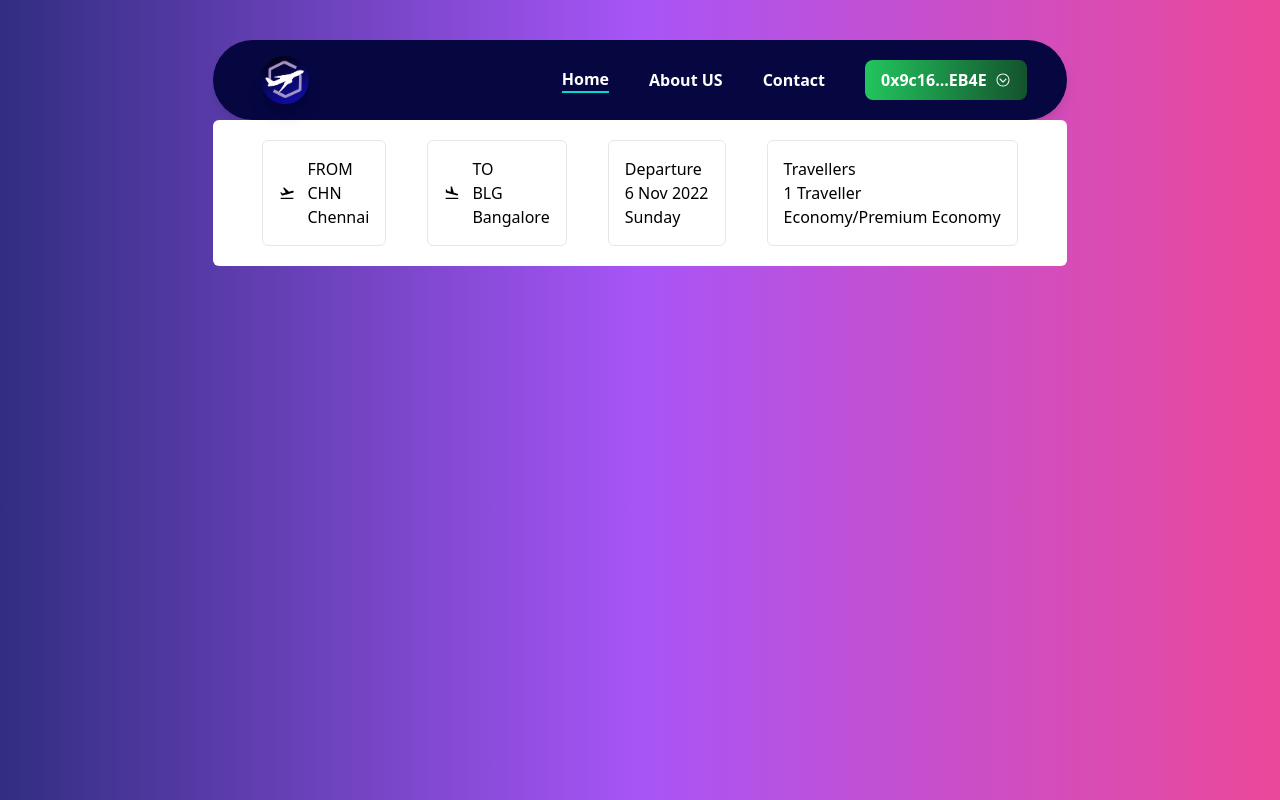
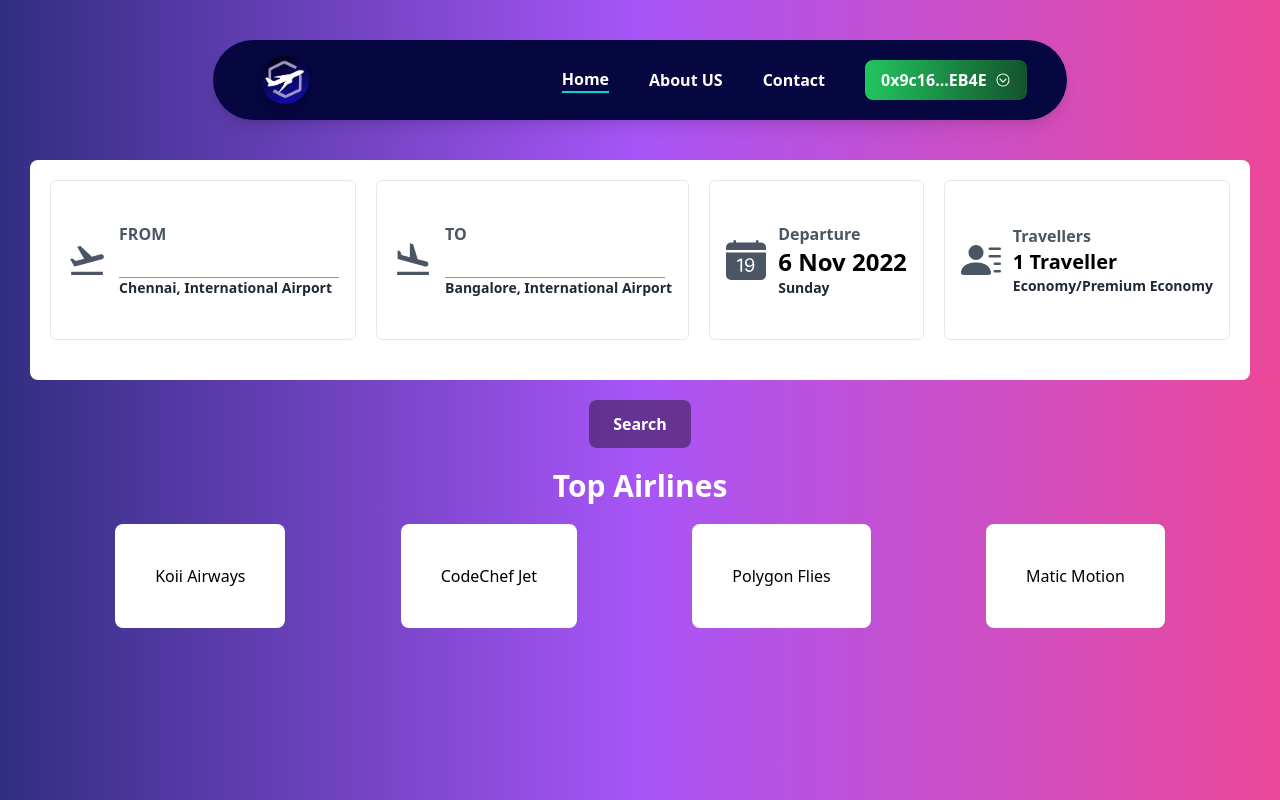
Before and after one commit to mynamasp/flygon-hack-day-bangalore, a Next.js app: page / in a window 1280 px wide. Built offline with nearby package versions, Linux system fonts and the light colour scheme.

Commit message:
Added the Index Page

```diff
--- /dev/null
+++ b/components/indexPage/Airlines.tsx
@@ -0,0 +1,32 @@
+import React from "react";
+
+type Props = {};
+
+const Airlines = (props: Props) => {
+  return (
+    <div className="w-screen text-center ">
+      <p className="text-3xl font-bold my-5 text-white">Top Airlines</p>
+      <div className="flex flex-wrap justify-evenly items-stretch">
+        <Cards title="Koii Airways" logo="" />
+        <Cards title="CodeChef Jet" logo="" />
+        <Cards title="Polygon Flies" logo="" />
+        <Cards title="Matic Motion" logo="" />
+      </div>
+    </div>
+  );
+};
+
+export default Airlines;
+
+interface CardProps {
+  title: string;
+  logo: string;
+}
+
+const Cards = ({ title, logo }: CardProps) => {
+  return (
+    <div className="bg-white p-10 rounded-lg">
+      <div>{title}</div>
+    </div>
+  );
+};
--- a/components/indexPage/BookingCard.tsx
+++ b/components/indexPage/BookingCard.tsx
@@ -1,45 +1,70 @@
 import React from "react";
 import { MdFlightTakeoff, MdFlightLand } from "react-icons/md";
-import { BsFillCalendarDateFill } from "react-icons/bs";
+import { BsFillCalendarDateFill, BsPersonLinesFill } from "react-icons/bs";
+import { TextField } from "@mui/material";
 
 type Props = {};
 
 const BookingCard = (props: Props) => {
   return (
-    <div className="w-screen flex ">
-      <div className="w-2/3 space-x-3 mx-auto bg-white p-5 rounded-md flex justify-evenly items-center">
-        <div className="border flex items-center space-x-3 rounded-md p-4">
-          <MdFlightTakeoff />
+    <>
+      <div className="w-screen flex mt-10">
+        <div className="w-3/8 space-x-3 mx-auto bg-white p-5 rounded-lg flex justify-evenly items-stretch">
           <div className="flex flex-col">
-            <p>FROM</p>
-            <p>CHN</p>
-            <p>Chennai</p>
+            <div className="flex flex-row space-x-5">
+              <div className="border md:hover:scale-125 bg-white ease-out duration-200 h-[10rem] flex flex-row items-center space-x-3 rounded-md p-4">
+                <MdFlightTakeoff className="w-10 h-10 text-gray-600" />
+                <div className="flex flex-col items-start justify-between">
+                  <p className="text-md font-semibold text-gray-600">FROM</p>
+                  <TextField id="standard-basic" variant="standard" />
+                  <p className="text-sm text-gray-800 font-semibold">
+                    Chennai, International Airport
+                  </p>
                 </div>
               </div>
-        <div className="border flex items-center space-x-3 rounded-md p-4">
-          <MdFlightLand />
-          <div className="flex flex-col">
-            <p>TO</p>
-            <p>BLG</p>
-            <p>Bangalore</p>
+              <div className="border md:hover:scale-125 bg-white ease-out duration-200 h-[10rem] flex items-center space-x-3 rounded-md p-4">
+                <MdFlightLand className="w-10 h-10 text-gray-600" />
+                <div className="flex flex-col items-start justify-between">
+                  <p className="text-md font-semibold text-gray-600">TO</p>
+                  <TextField id="standard-basic" variant="standard" />
+                  <p className="text-sm text-gray-800 font-semibold">
+                    Bangalore, International Airport
+                  </p>
                 </div>
               </div>
-        <div className="border flex items-center space-x-3 rounded-md p-4">
-          <div className="flex flex-col">
-            <p>Departure</p>
-            <p>6 Nov 2022</p>
-            <p>Sunday</p>
+              <div className="border md:hover:scale-125 bg-white ease-out duration-200 h-[10rem] flex items-center space-x-3 rounded-md p-4">
+                <BsFillCalendarDateFill className="w-10 h-10 text-gray-600" />
+                <div className="flex flex-col items-start justify-between">
+                  <p className="text-md font-semibold text-gray-600">
+                    Departure
+                  </p>
+                  <p className="text-2xl font-bold">6 Nov 2022</p>
+                  <p className="text-sm text-gray-800 font-semibold">Sunday</p>
                 </div>
               </div>
-        <div className="border flex items-center space-x-3 rounded-md p-4">
-          <div className="flex flex-col">
-            <p>Travellers</p>
-            <p>1 Traveller</p>
-            <p>Economy/Premium Economy</p>
+              <div className="border md:hover:scale-125 bg-white ease-out duration-200 h-[10rem] flex items-center space-x-3 rounded-md p-4">
+                <BsPersonLinesFill className="w-10 h-10 text-gray-600" />
+                <div className="flex flex-col items-start justify-between">
+                  <p className="text-md font-semibold text-gray-600">
+                    Travellers
+                  </p>
+                  <p className="text-xl font-bold">1 Traveller</p>
+                  <p className="text-sm text-gray-800 font-semibold">
+                    Economy/Premium Economy
+                  </p>
                 </div>
               </div>
             </div>
+            <div className="mx-auto mt-5"></div>
           </div>
+        </div>
+      </div>
+      <div className="w-screen flex justify-center mt-5">
+        <button className="px-6 py-3 duration-300 ease-out md:hover:scale-75 rounded-lg text-white font-bold inline bg-black/40">
+          Search
+        </button>
+      </div>
+    </>
   );
 };
 
--- a/pages/index.tsx
+++ b/pages/index.tsx
@@ -1,3 +1,4 @@
+import Airlines from "../components/indexPage/Airlines";
 import type { NextPage } from "next";
 import Head from "next/head";
 import Header from "../components/Header";
@@ -12,6 +13,7 @@ const Home: NextPage = () => {
       </Head>
       <Header />
       <BookingCard />
+      <Airlines />
     </div>
   );
 };
```
Lines whose indentation alone changed are shown as unchanged.
